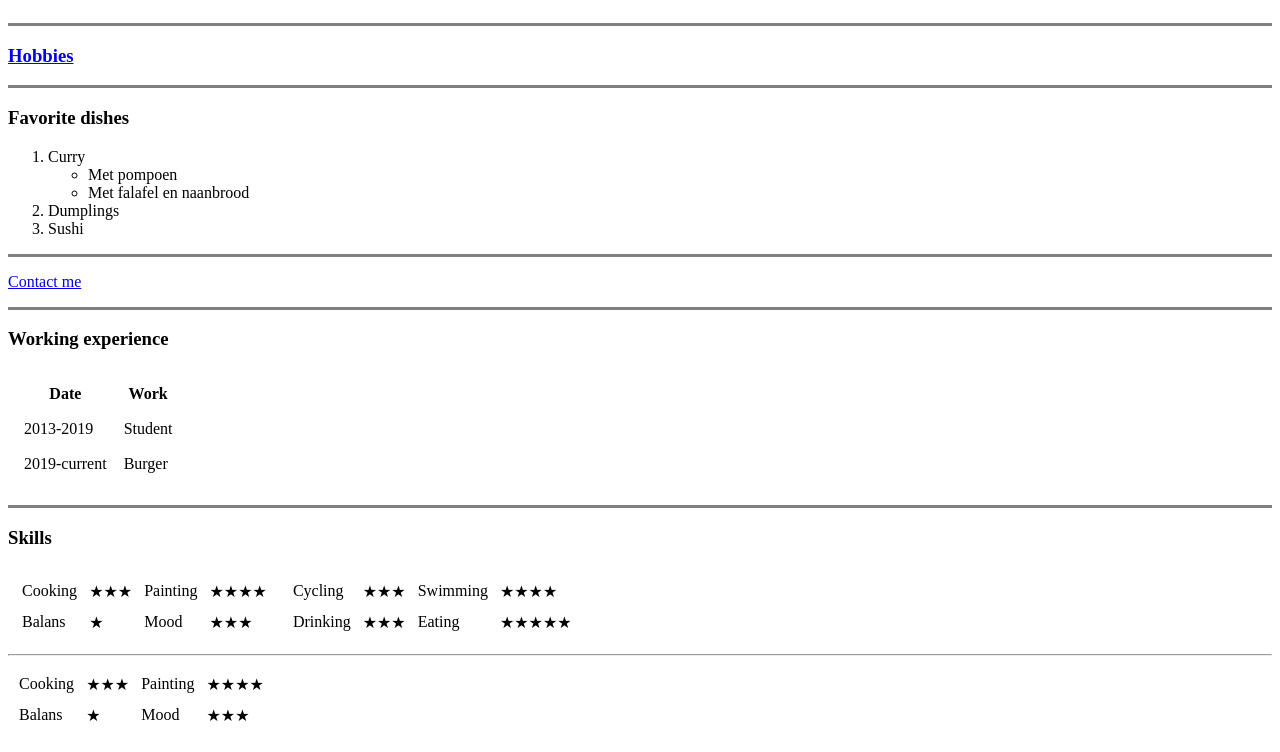
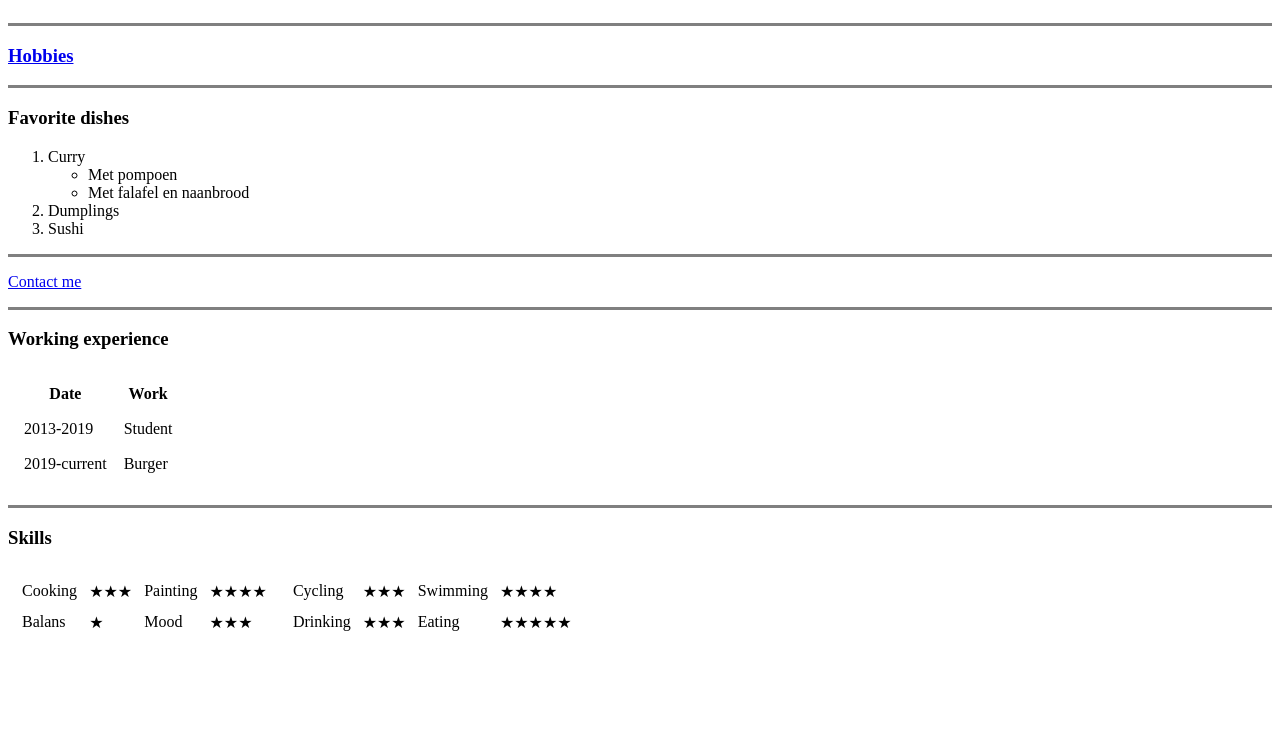
Before and after one commit to jebijenmeid/Personal-website, a plain HTML site: page index.html in a window 1280 px wide. Shown: the part 298-1050 px from the top of the page. After the commit the page ends 960 px from the top, so only its background shows below. Drawn offline with Linux system fonts and the light colour scheme.

Commit message:
Add files via upload

```diff
--- a/index.html
+++ b/index.html
@@ -112,21 +112,6 @@ renders the file as an html document-->
     </td>
   </tr>
 </table>
-<hr>
-<table cellspacing="10">
-  <tbody>
-    <tr>
-      <td>Cooking</td>
-      <td>★★★</td>
-      <td>Painting</td>
-      <td>★★★★</td>
-    </tr>
-    <td>Balans</td>
-    <td>★</td>
-    <td>Mood</td>
-    <td>★★★</td>
-  </tbody>
-</table>
 </p>
 
 </html>
```
